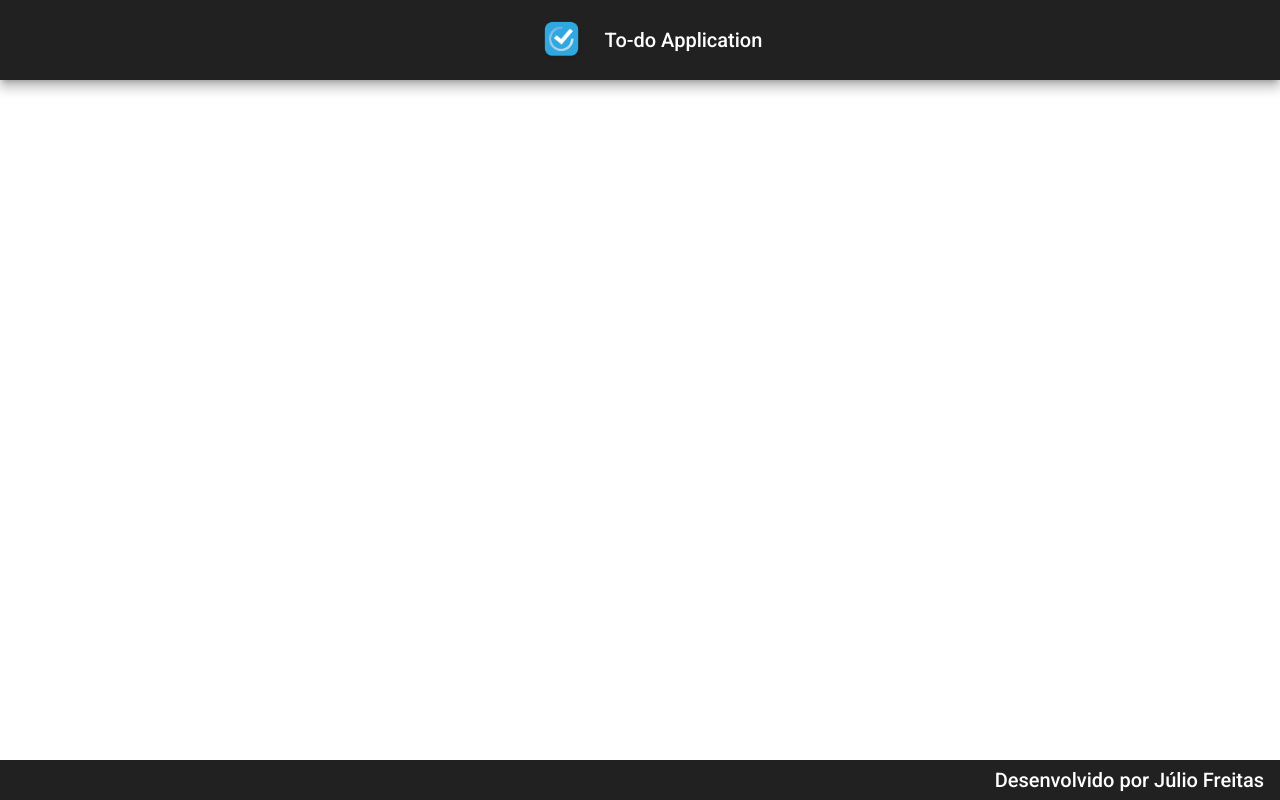
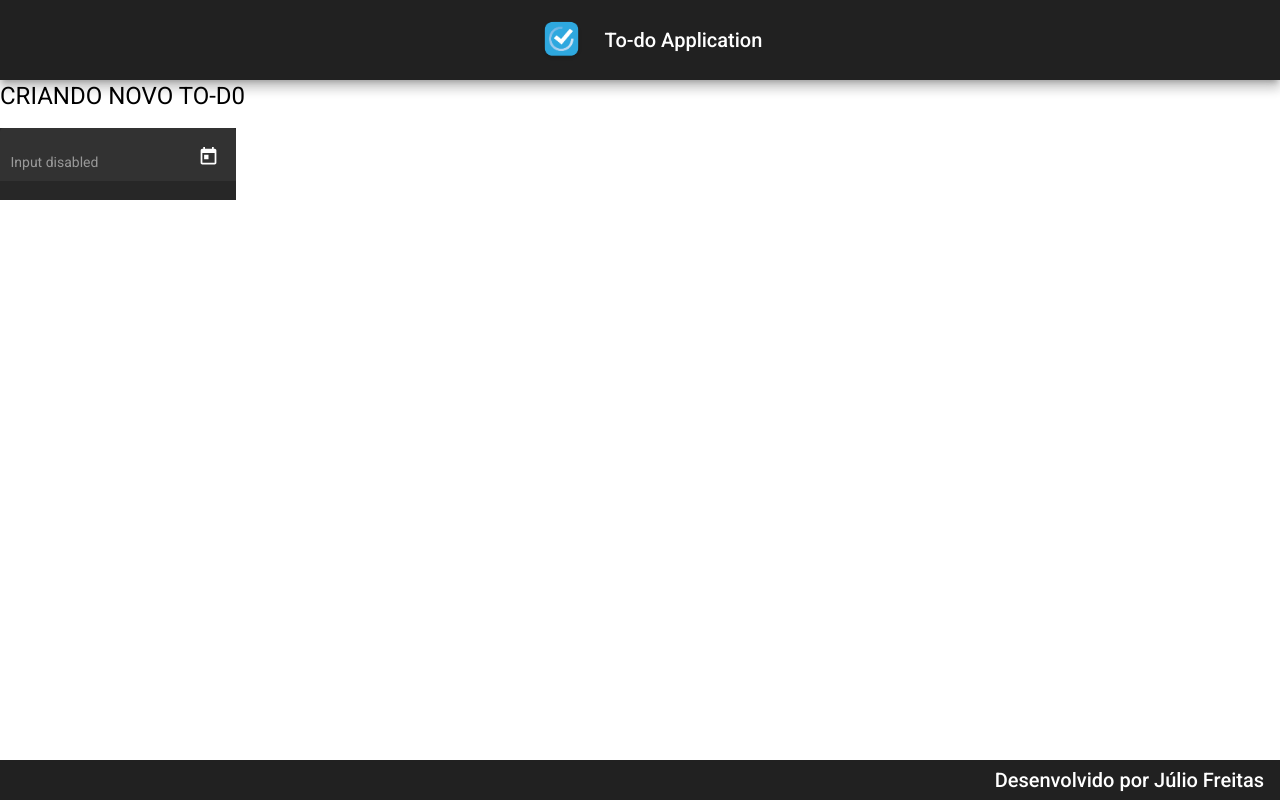
Before and after one commit to JulioCFreitas/Todo-Front, an Angular app: page /create in a window 1280 px wide. Before the commit this address led to /. Built offline with nearby package versions, Linux system fonts and the light colour scheme.

Commit message:
create components

```diff
--- a/src/app/app-routing.module.ts
+++ b/src/app/app-routing.module.ts
@@ -1,5 +1,6 @@
 import { NgModule } from '@angular/core';
 import { RouterModule, Routes } from '@angular/router';
+import { CreateComponent } from './components/create/create.component';
 import { FinalizadosComponent } from './components/finalizados/finalizados.component';
 import { ReadAllComponent } from './components/read-all/read-all.component';
 
@@ -11,6 +12,10 @@ const routes: Routes = [
   {
     path: 'finalizados',
     component: FinalizadosComponent
+  },
+  {
+    path: 'create',
+    component: CreateComponent
   }
 ];
 
--- /dev/null
+++ b/src/app/components/create/create.component.css
@@ -0,0 +1,3 @@
+.data {
+    background-color: rgb(39, 39, 39);
+}
--- /dev/null
+++ b/src/app/components/create/create.component.html
@@ -0,0 +1,10 @@
+<form>
+    <h1>CRIANDO NOVO TO-D0</h1>
+      <p>
+        <mat-form-field class="data" appearance="fill">
+          <input matInput [matDatepicker]="dp3" placeholder="Input disabled" disabled>
+          <mat-datepicker-toggle matSuffix [for]="dp3"></mat-datepicker-toggle>
+          <mat-datepicker #dp3 disabled="false"></mat-datepicker>
+        </mat-form-field>
+      </p>
+</form>
--- /dev/null
+++ b/src/app/components/create/create.component.ts
@@ -0,0 +1,15 @@
+import { Component, OnInit } from '@angular/core';
+
+@Component({
+  selector: 'app-create',
+  templateUrl: './create.component.html',
+  styleUrls: ['./create.component.css']
+})
+export class CreateComponent implements OnInit {
+
+  constructor() { }
+
+  ngOnInit(): void {
+  }
+
+}
--- a/src/app/components/read-all/read-all.component.html
+++ b/src/app/components/read-all/read-all.component.html
@@ -1,6 +1,6 @@
 <div class="container">
     <div class="badge">
-        <button (click)="navegarParaFinalizados()" mat-stroked-button color="primary" matBadge="{{ closed }}">Tasks Finalization</button>
+        <button (click)="navegarParaFinalizados()" mat-stroked-button color="primary" matBadge="{{ closed }}">Tasks Finalizados</button>
     </div>
     <button class="novo-todo mat-elevation-z8" mat-stroked-button>NOVO TO-DO</button>
 
@@ -13,7 +13,7 @@
             </mat-card-header>
 
             <div class="actions">
-                <button mat-mini-fab color="primary">
+                <button (click)="finalizar(item)" mat-mini-fab color="primary">
                     <mat-icon>done</mat-icon>
                 </button>
                 <button mat-mini-fab color="accent">
--- a/src/app/components/read-all/read-all.component.ts
+++ b/src/app/components/read-all/read-all.component.ts
@@ -35,10 +35,19 @@ export class ReadAllComponent implements OnInit {
     })
   }
 
+  finalizar(item: Todo): void {
+    item.finalizado = true;
+    this.service.update(item).subscribe((resposta)=> {
+      this.service.message('Task finalizada com sucesso!');
+      this.list = this.list.filter(todo => todo.id !== item.id);
+      this.closed++;
+    });
+  }
+
   delete(id: any): void {
    this.service.delete(id).subscribe((resposta) =>{
      if(resposta === null){
-        this.service.message('Task delete success!');
+        this.service.message('Task deletado com sucesso!');
         this.list = this.list.filter(todo => todo.id !== id);
      }
    })
--- a/src/app/services/todo.service.ts
+++ b/src/app/services/todo.service.ts
@@ -18,6 +18,11 @@ export class TodoService {
     return this.http.get<Todo[]>(this.baseUrl);
   }
 
+  update(todo: Todo): Observable<Todo> {
+    const url = `${this.baseUrl}/${todo.id}`
+    return this.http.put<Todo>(url, todo);
+  }
+
   delete(id: any): Observable<void>{
     const url = `${this.baseUrl}/${id}`
     return this.http.delete<void>(url);
```
Also changed, not shown: src/app/app.module.ts (+12 -2 lines).
